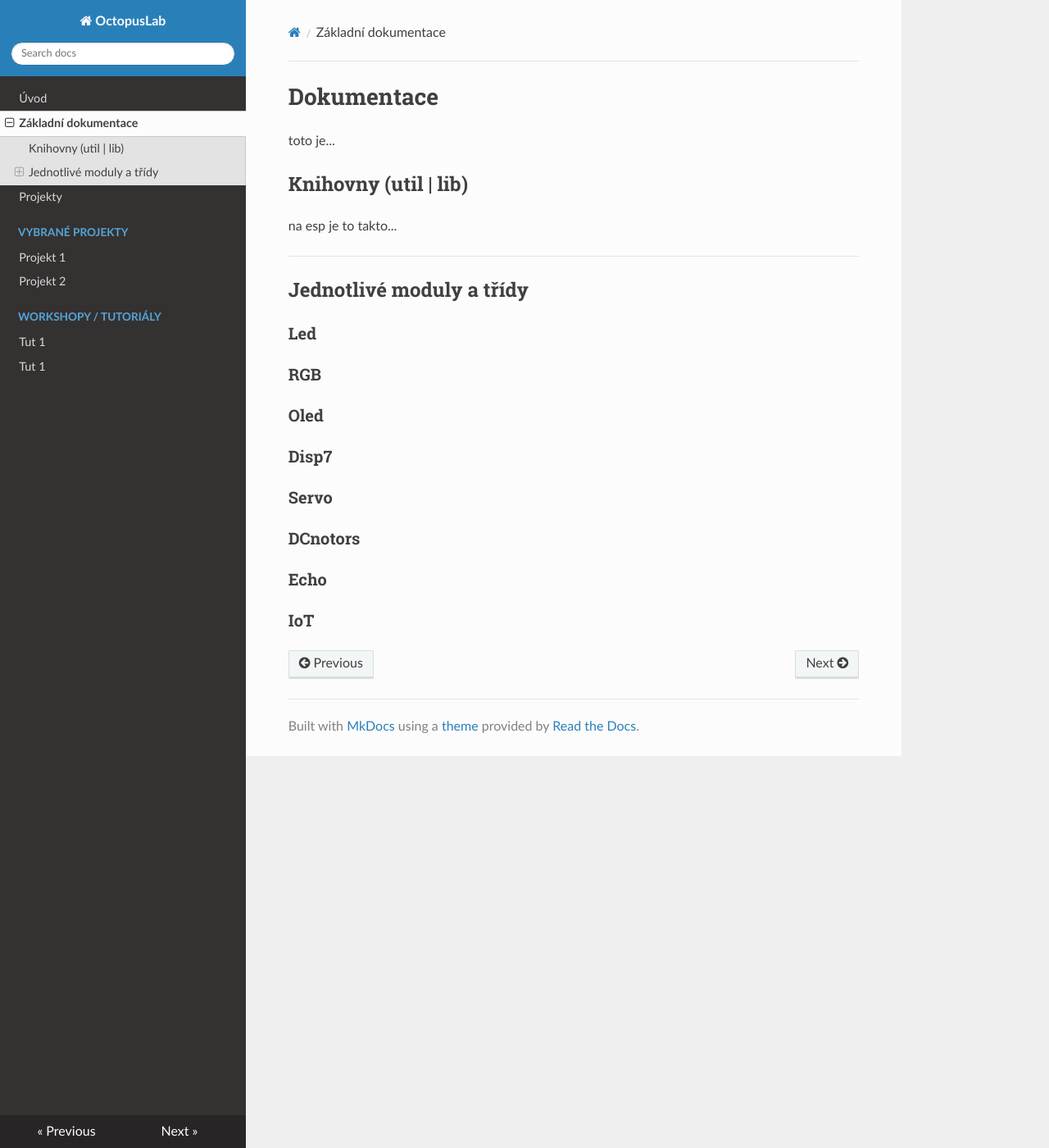
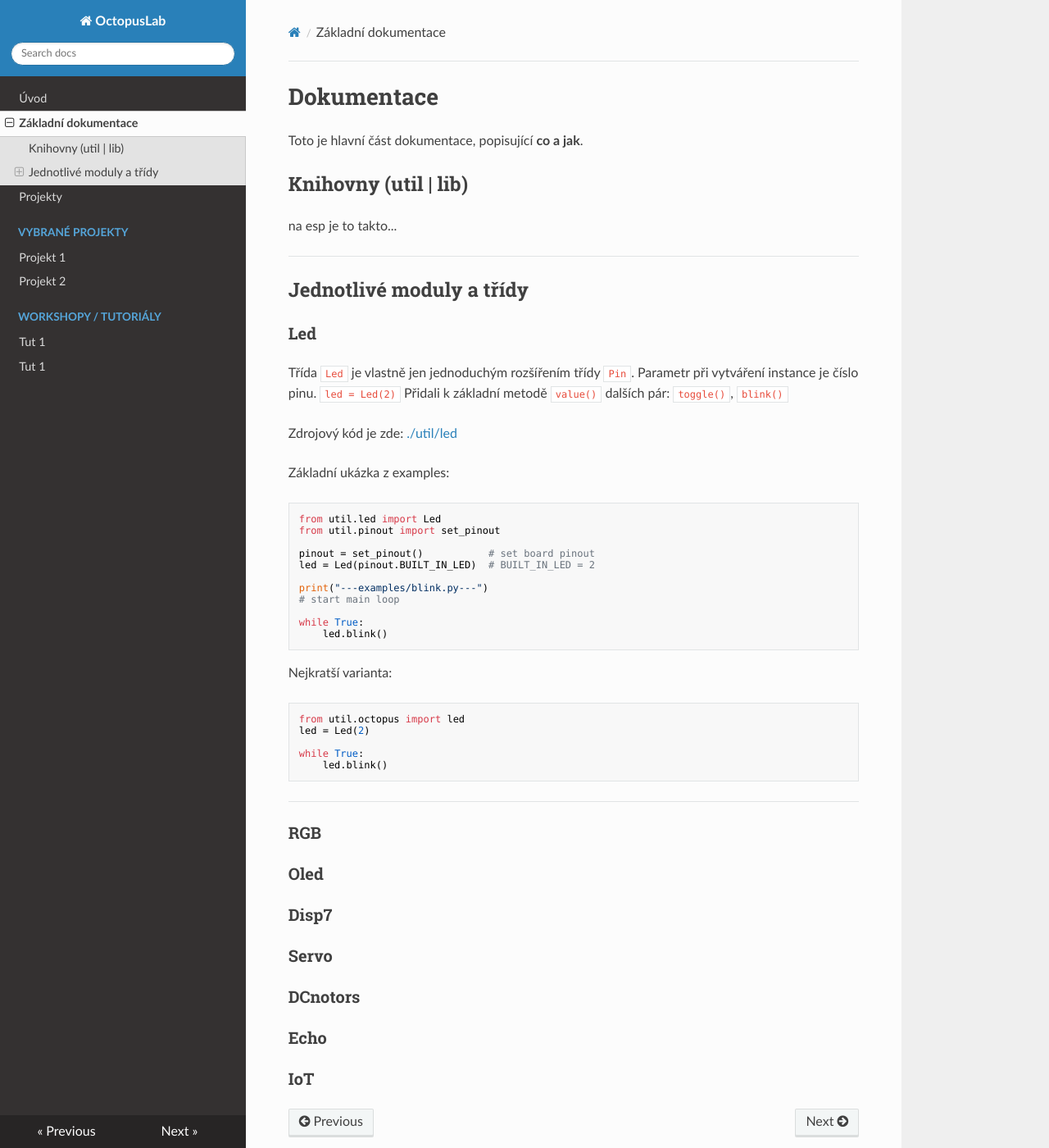
Before and after one commit to octopuslab-cz/docs_octopuslab_cz, an MkDocs documentation site: the page built from docs/basicdoc.md, in a window 1280 px wide and 1400 px high. Shown: the whole window at 82% size. Built offline with MkDocs 1.6.1, drawn with Linux system fonts in a browser that asks for light colours; nearby versions of some CDN libraries.

Commit message:
add class Led

````diff
--- a/docs/basicdoc.md
+++ b/docs/basicdoc.md
@@ -1,6 +1,6 @@
 # Dokumentace
 
-toto je...
+Toto je hlavní část dokumentace, popisující **co a jak**.
 
 ## Knihovny (util | lib)
 
@@ -10,6 +10,40 @@ na esp je to takto...
 ## Jednotlivé moduly a třídy
 
 ### Led
+Třída `Led` je vlastně jen jednoduchým rozšířením třídy `Pin`.
+Parametr při vytváření instance je číslo pinu. `led = Led(2)`
+Přidali k základní metodě `value()` dalších pár: `toggle()`, `blink()`
+
+
+Zdrojový kód je zde:
+[./util/led](https://github.com/octopusengine/octopuslab/blob/master/esp32-micropython/util/led/__init__.py)
+
+Základní ukázka z examples:
+```
+from util.led import Led
+from util.pinout import set_pinout
+
+pinout = set_pinout()           # set board pinout
+led = Led(pinout.BUILT_IN_LED)  # BUILT_IN_LED = 2
+
+print("---examples/blink.py---")
+# start main loop
+
+while True:
+    led.blink()
+```
+
+Nejkratší varianta:
+```
+from util.octopus import led
+led = Led(2)
+
+while True:
+    led.blink()
+```
+
+
+---
 
 ### RGB
 
````
